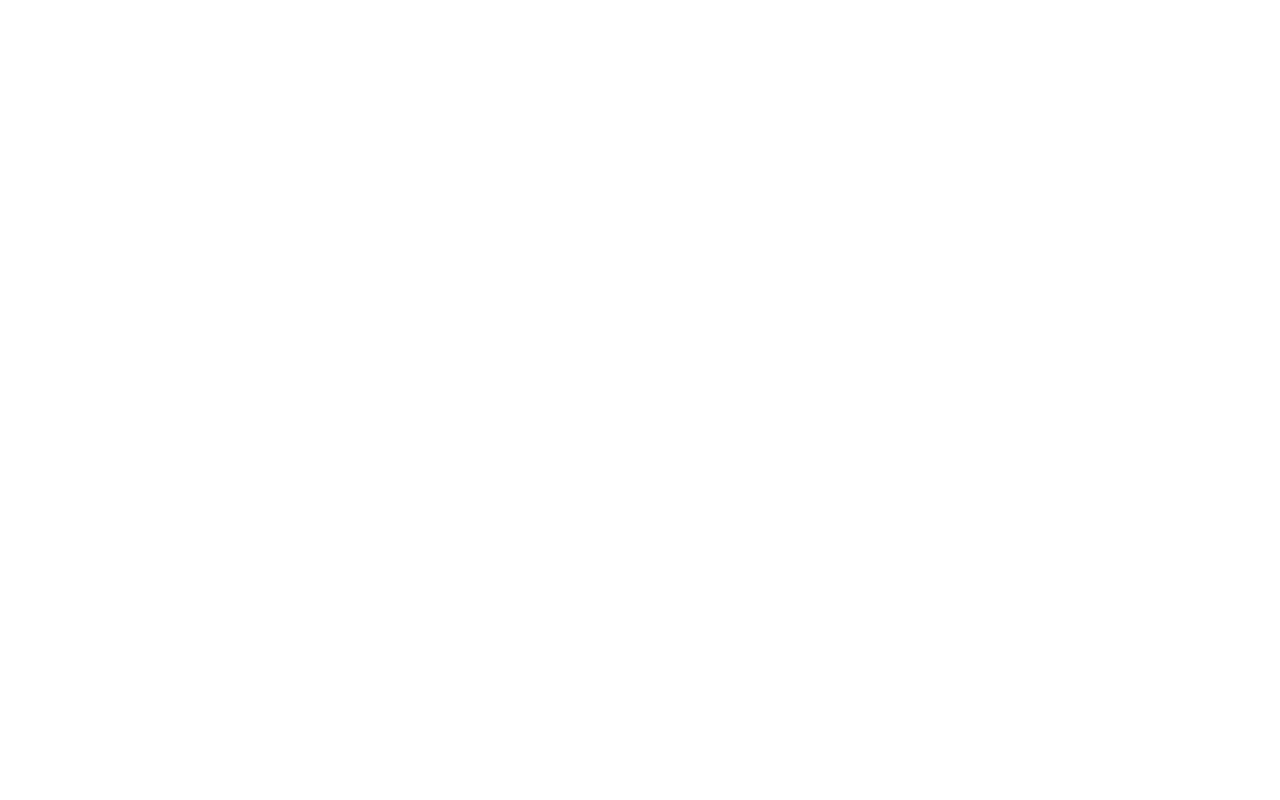
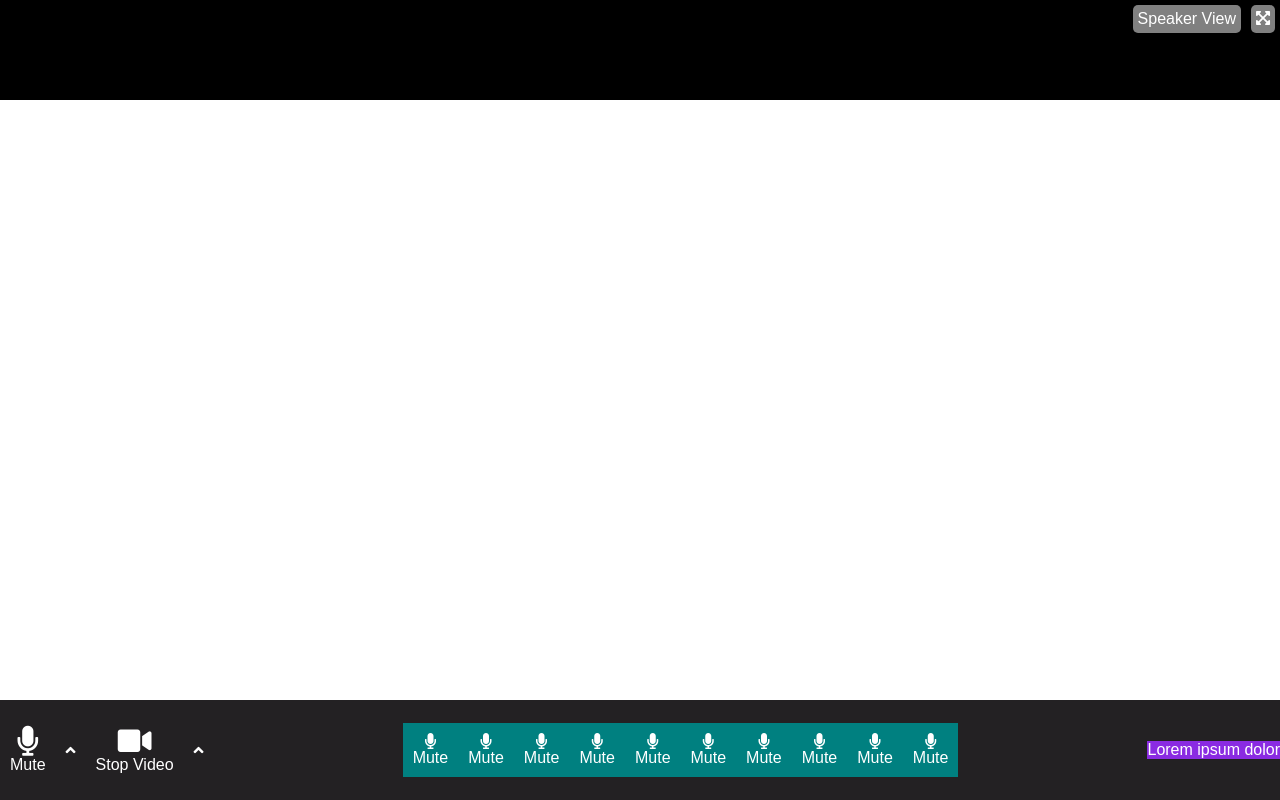
Before and after one commit to G-Salis/html-css-zoom, a plain HTML site: page index.html in a window 1280 px wide. Drawn offline with Linux system fonts and the light colour scheme.

Commit message:
Header completato, Footer da completare

```diff
--- a/css/style.css
+++ b/css/style.css
@@ -10,3 +10,81 @@
   display: table;
   clear: both;
 }
+
+
+/* HEADER */
+header{
+  display: flex;
+  justify-content: flex-end;
+  height: 100px;
+  background-color: black;
+  color: white;
+}
+
+
+.setting_screen, .fullscreen{
+  background-color: grey;
+  padding: 5px;
+  margin: 5px;
+  border-radius: 5px;
+  height: 28%;
+  cursor: pointer;
+
+}
+
+main{
+  height: calc( 100vh - 200px);
+}
+
+/* Footer */
+footer{
+  display: flex;
+  justify-content: space-between;
+  align-items: center;
+  height: 100px;
+  background-color: #232123;
+  color: white;
+}
+
+.right_footer, .center_footer, .left_footer{
+
+}
+
+.right_footer, .center_footer{
+  text-align: center;
+}
+
+.right_footer ul, .center_footer ul{
+  display: flex;
+  justify-content: space-between;
+  align-items: center;
+  list-style: none;
+}
+
+.center_footer ul li i{
+  display: block;
+}
+
+.right_footer ul li, .center_footer ul li{
+  display: inline-block;
+  padding: 10px;
+  list-style: none;
+}
+
+.right_footer ul li:nth-child(odd) i{
+  display: block;
+  font-size: 30px;
+}
+
+.right_footer ul li:nth-child(even) i{
+  display: block;
+}
+
+.center_footer{
+  background-color: teal;
+  min-width: 40%;
+}
+
+.left_footer{
+  background-color: blueviolet;
+}
--- a/index.html
+++ b/index.html
@@ -3,10 +3,88 @@
 <head>
   <meta charset="UTF-8">
   <meta http-equiv="X-UA-Compatible" content="IE=edge">
+  <link rel="stylesheet" href="https://cdnjs.cloudflare.com/ajax/libs/font-awesome/5.10.0/css/all.min.css" integrity="sha512-PgQMlq+nqFLV4ylk1gwUOgm6CtIIXkKwaIHp/PAIWHzig/lKZSEGKEysh0TCVbHJXCLN7WetD8TFecIky75ZfQ==" crossorigin="anonymous" referrerpolicy="no-referrer" />
   <meta name="viewport" content="width=device-width, initial-scale=1.0">
+  <link rel="preconnect" href="https://fonts.googleapis.com">
+<link rel="preconnect" href="https://fonts.gstatic.com" crossorigin>
+<link href="https://fonts.googleapis.com/css2?family=Open+Sans&display=swap" rel="stylesheet">
+  <link rel="stylesheet" href="css/style.css">
   <title>Zoom</title>
 </head>
+
 <body>
 
+  <header>
+    <span class="setting_screen">
+      Speaker View
+    </span>
+    <span class="fullscreen">
+      <i class="fas fa-expand-arrows-alt"></i>
+    </span>
+  </header>
+
+  <main>
+
+
+
+  </main>
+
+  <footer>
+    <div class="right_footer">
+      <ul>
+        <li>
+          <i class="fas fa-microphone"></i>Mute
+        </li>
+        <li>
+          <i class="fas fa-angle-up"></i>
+        </li>
+        <li>
+          <i class="fas fa-video"></i>Stop Video
+        </li>
+        <li>
+          <i class="fas fa-angle-up"></i>
+        </li>
+      </ul>
+    </div>
+    <div class="center_footer">
+      <ul>
+        <li>
+          <i class="fas fa-microphone"></i>Mute
+        </li>
+        <li>
+          <i class="fas fa-microphone"></i>Mute
+        </li>
+        <li>
+          <i class="fas fa-microphone"></i>Mute
+        </li>
+        <li>
+          <i class="fas fa-microphone"></i>Mute
+        </li>
+        <li>
+          <i class="fas fa-microphone"></i>Mute
+        </li>
+        <li>
+          <i class="fas fa-microphone"></i>Mute
+        </li>
+        <li>
+          <i class="fas fa-microphone"></i>Mute
+        </li>
+        <li>
+          <i class="fas fa-microphone"></i>Mute
+        </li>
+        <li>
+          <i class="fas fa-microphone"></i>Mute
+        </li>
+        <li>
+          <i class="fas fa-microphone"></i>Mute
+        </li>
+      </ul>
+    </div>
+    <div class="left_footer">
+      Lorem ipsum dolor
+    </div>
+  </footer>
+
 </body>
+
 </html>
```
